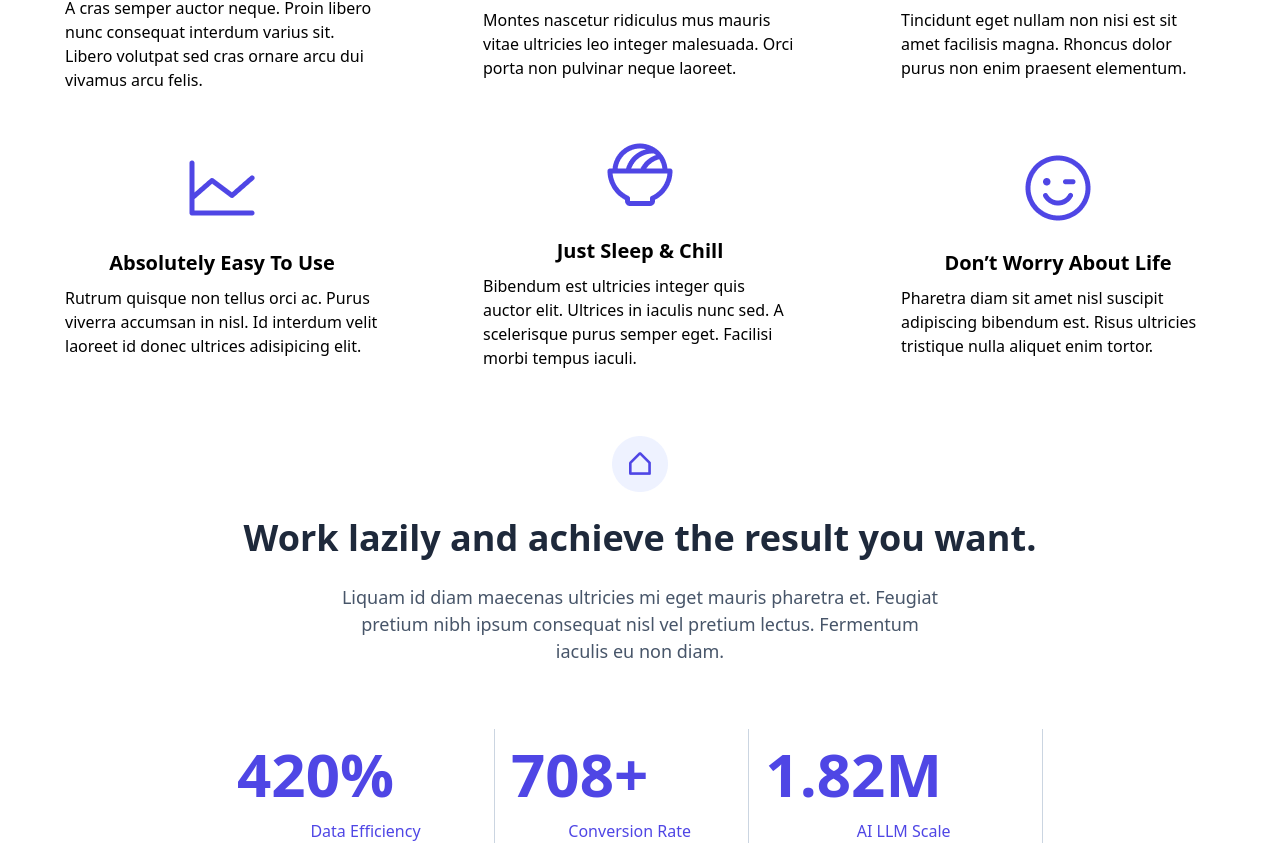
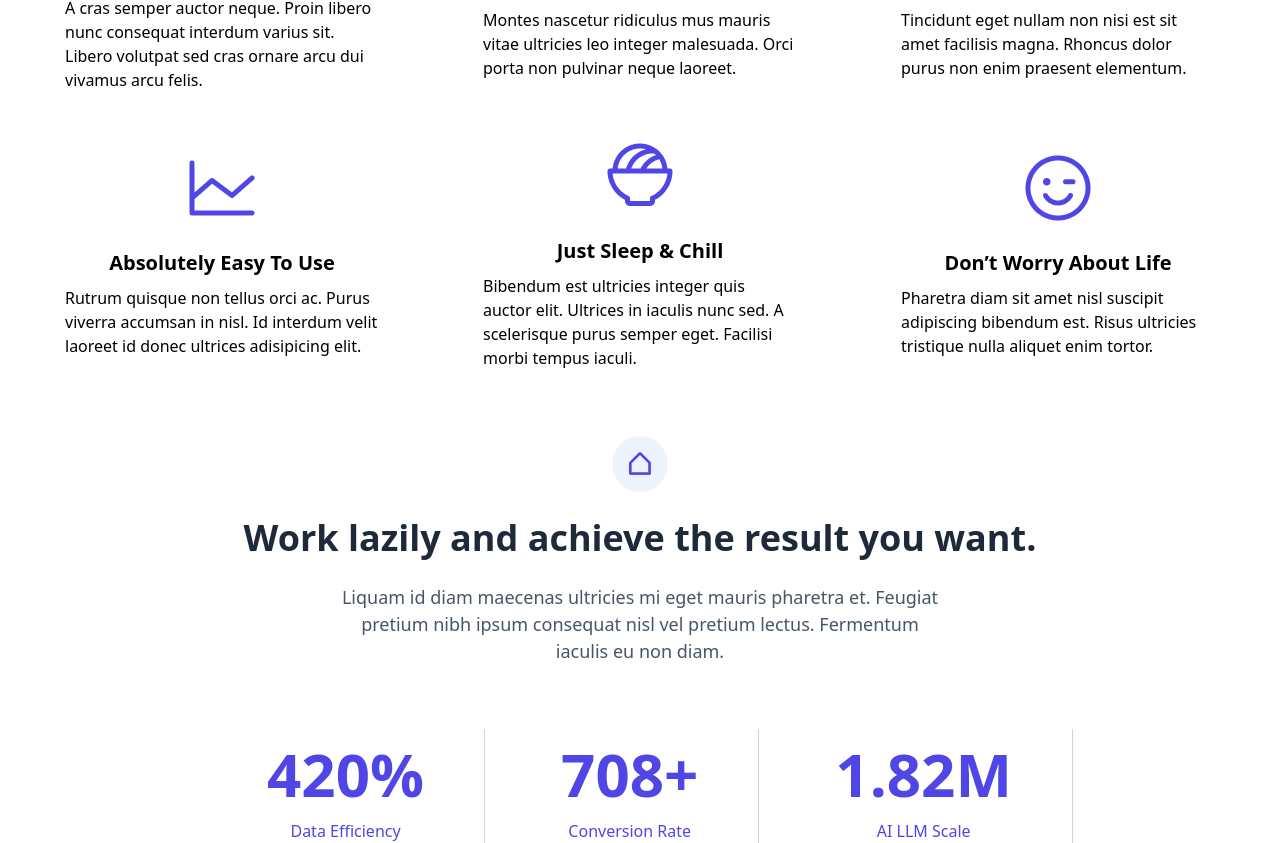
Before and after one commit to Chironzit-Biswas/Task2, a React (Vite) app: page /faq in a window 1280 px wide. Shown: the part 2161-3004 px from the top of the page. Built offline with nearby package versions, Linux system fonts and the light colour scheme.

Commit message:
new task

```diff
--- a/src/components/Statistics.jsx
+++ b/src/components/Statistics.jsx
@@ -8,18 +8,17 @@ export const Statistics = () => {
                     <h1 className={'text-[36px] font-extrabold text-[#1E293B] text-center mt-[24px] md:w-2/3 leading-[44px]'}>Work lazily and  achieve the result you want.</h1>
                     <p className={'text-[18px] font-normal text-[#475569] mt-[24px] md:w-1/2 text-center mb-[64px]'}>Liquam id diam maecenas ultricies mi eget mauris pharetra et. Feugiat pretium nibh ipsum consequat nisl vel pretium lectus. Fermentum iaculis eu non diam.</p>
                 </div>
-                <div className={'md:flex justify-center items-center text-[#4F46E5] md:mx-auto gap-[16px] '}>
-                    <div className={'text-center border-[#CBD5E1] border-r-1'}>
-                        <h1 className={'text-[60px]  font-bold mr-[100px]'}>420%</h1>
+                <div className={'md:flex max-w-[800px] justify-center text-center items-center text-[#4F46E5] md:mx-auto gap-[16px] '}>
+                    <div className={'text-center border-[#CBD5E1] md:border-r-1 md:px-[60px]'}>
+                        <h1 className={'text-[60px]  font-bold '}>420%</h1>
                         <p>Data Efficiency</p>
-
                     </div>
-                    <div className={'text-center border-[#CBD5E1] border-r-1'}>
-                        <h1 className={'text-[60px]  font-bold mr-[100px]'}>708+</h1>
-                        <p>Conversion Rate</p>
+                    <div className={'text-center border-[#CBD5E1] md:border-r-1 md:px-[60px]'}>
+                        <h1 className={'text-[60px]  font-bold  '}>708+</h1>
+                        <p className={'text-center'}>Conversion Rate</p>
                     </div>
-                    <div className={'text-center border-[#CBD5E1] border-r-1 '}>
-                        <h1 className={'text-[60px]  font-bold mr-[100px]'}>1.82M</h1>
+                    <div className={'text-center border-[#CBD5E1] md:border-r-1 md:px-[60px]'}>
+                        <h1 className={'text-[60px]  font-bold'}>1.82M</h1>
                         <p>AI LLM Scale</p>
                     </div>
                 </div>
```
